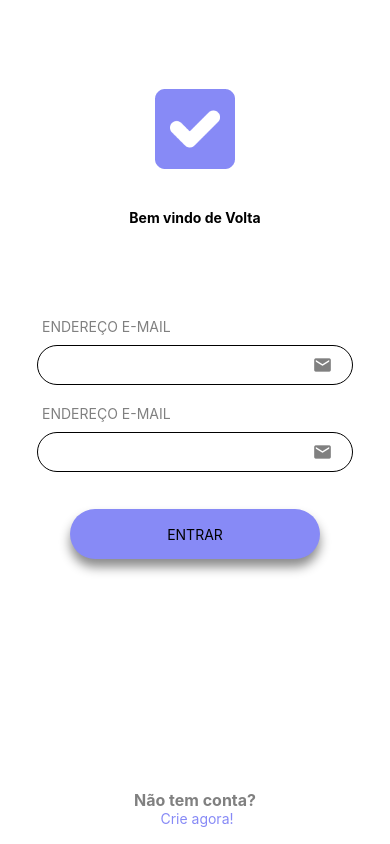
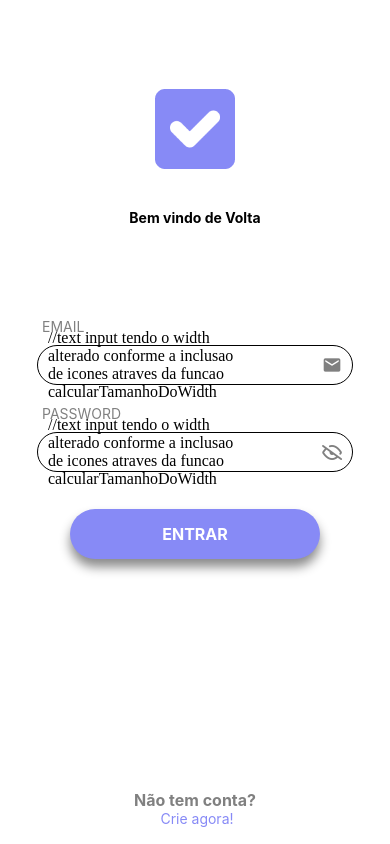
Before and after one commit to Fiwe64/ReactNativeCursoYoutube, a React Native app: screen / in a window 390 px wide. Built offline with nearby package versions, Linux system fonts and the light colour scheme.

Commit message:
Componentizando Botao e Input

```diff
--- /dev/null
+++ b/src/components/Button/index.tsx
@@ -0,0 +1,21 @@
+import { ActivityIndicator, Text, TouchableHighlightProps, TouchableOpacity, View } from 'react-native'
+import React from 'react'
+import { style } from './style'
+
+type Props = TouchableHighlightProps & {
+    text:string,
+    loading?:boolean,
+}
+
+export default function Button({...rest}:Props){
+    return (
+        <TouchableOpacity
+        style={style.button}
+        {...rest}
+        activeOpacity={0.6}
+        >
+            {rest.loading?<ActivityIndicator/> :<Text style={style.textButton}>{rest.text}</Text>}
+        </TouchableOpacity>
+    )
+
+}
--- /dev/null
+++ b/src/components/Button/style.ts
@@ -0,0 +1,31 @@
+import { StyleSheet } from "react-native";
+import { colors } from "../../themes/colors";
+
+export const style = StyleSheet.create({
+    button:{
+    width:250,
+    height:50,
+    alignItems:"center",
+    justifyContent:"center",
+    backgroundColor:colors.primary,
+    borderRadius:40,
+
+    //sombra
+    shadowColor: "#000",
+shadowOffset: {
+	width: 0,
+	height: 8,
+},
+shadowOpacity: 0.46,
+shadowRadius: 11.14,
+
+elevation: 17,
+
+
+  },
+  textButton:{
+    fontSize:16,
+    color:"white",
+    fontWeight:"bold",
+  },
+});
--- a/src/components/input/index.tsx
+++ b/src/components/input/index.tsx
@@ -1,5 +1,5 @@
-import React, { forwardRef,LegacyRef } from "react";
-import { View, TextInput,Text, TextInputProps } from "react-native";
+import React, { forwardRef, LegacyRef } from "react";
+import { View, TextInput, Text, TextInputProps, TouchableOpacity } from "react-native";
 import { FontAwesome, MaterialIcons, Octicons } from "@expo/vector-icons";
 import { style } from "./style";
 import { colors } from "../../themes/colors";
@@ -9,45 +9,79 @@ import { colors } from "../../themes/colors";
  * Dizemos ao TS: "Aceite qualquer componente que tenha as propriedades (props)
  * originais do MaterialIcons, FontAwesome OU Octicons".
  */
-type IconComponent =  React.ComponentType<React.ComponentProps<typeof MaterialIcons>> |
-                      React.ComponentType<React.ComponentProps<typeof FontAwesome>> |
-                      React.ComponentType<React.ComponentProps<typeof Octicons>>;
+type IconComponent =
+  | React.ComponentType<React.ComponentProps<typeof MaterialIcons>>
+  | React.ComponentType<React.ComponentProps<typeof FontAwesome>>
+  | React.ComponentType<React.ComponentProps<typeof Octicons>>;
 
-
- /*** 2. DEFINIÇÃO DAS PROPS (O "CONTRATO" DO COMPONENTE)
+/*** 2. DEFINIÇÃO DAS PROPS (O "CONTRATO" DO COMPONENTE)
  * O '&' faz uma "Herança" (Intersection Type):
  * Ele pega TUDO que um TextInput comum já tem e adiciona nossas customizações abaixo.
  */
 type Props = TextInputProps & {
-
   // Componentes de ícone opcionais
-  IconLeft ?: IconComponent,
-  IconRight ?: IconComponent,
+  IconLeft?: IconComponent;
+  IconRight?: IconComponent;
 
   // Nomes dos ícones (strings) que as bibliotecas usam (ex: "email", "search")
-  iconNameLeft?: string,
-  iconNameRight?: string,
-  title?: string,
+  iconNameLeft?: string;
+  iconNameRight?: string;
+  title?: string;
 
   // "Callbacks" de clique (como o OnClickListener do Java)
-  iconLeftPress ?: () => void,
-  iconRightPress ?: () => void
+  onIconLeftPress?: () => void;
+  onIconRightPress?: () => void;
+};
+
+
+
+export const Input = forwardRef<TextInput, Props>((props, ref) => {
+  const { title, IconLeft,IconRight, iconNameLeft,iconNameRight,onIconLeftPress,onIconRightPress, ...rest } = props;
+  const calcularTamanhoDoWidth = () => {
+  if (IconLeft && IconRight){
+    return '80%'
+  }
+  else if(IconLeft || IconRight){
+    return '90%'
+  }else{
+    return '100%'
+  }
 }
-
-export const Input = forwardRef<TextInput,Props>((props,ref) => {
-  const { title, IconLeft, iconNameLeft, ...rest } = props;
+const calcularTamanhoDoPadding = () => {
+  if (IconLeft && IconRight){
+    return 10;
+  }
+  else if(IconLeft || IconRight){
+    return 10;
+  }else{
+    return 20;
+  }
+}
   return (
     <>
-    <Text style= {style.titleInput}>{title ||"ENDEREÇO E-MAIL"}</Text>
-    <View>
-      <View style={style.BoxInput}>
-        {IconLeft && iconNameLeft && (
-          <IconLeft name={iconNameLeft as any} size={20} color={colors.gray}/>
-        )}
-        <TextInput style={style.input} />
-        <MaterialIcons name="email" size={20} color={colors.gray} />
+     {title&&<Text style={style.titleInput}>{title}</Text>}
+      <View>
+        <View style={[style.BoxInput,{paddingLeft:calcularTamanhoDoPadding()}]}>
+          {IconLeft && iconNameLeft && (
+            <TouchableOpacity onPress={onIconLeftPress} style={style.button}>
+            <IconLeft name={iconNameLeft as any} size={20} color={colors.gray} style={style.icon}/>
+          </TouchableOpacity>
+          )}
+
+          //text input tendo o width alterado conforme a inclusao de icones atraves da funcao calcularTamanhoDoWidth
+          <TextInput
+                    style={[
+                      style.input,{width:calcularTamanhoDoWidth()}]}
+                      ref={ref}
+                    {...rest}
+           />
+          {IconRight && iconNameRight && (
+            <TouchableOpacity onPress={onIconRightPress}>
+            <IconRight name={iconNameRight as any} size={20} color={colors.gray} style={style.icon}/>
+          </TouchableOpacity>
+          )}
+        </View>
       </View>
-    </View>
     </>
   );
 });
--- a/src/components/input/style.ts
+++ b/src/components/input/style.ts
@@ -22,4 +22,10 @@ export const style = StyleSheet.create({
         color:colors.gray,
         marginTop:20,
       },
+      icon:{
+        width:"100%"
+      },
+      button:{
+        width:"10%"
+      }
 });
--- a/src/pages/login/index.tsx
+++ b/src/pages/login/index.tsx
@@ -1,12 +1,39 @@
-import { View, Text, Image, TextInput, TouchableOpacity } from "react-native";
-import React from "react";
+import {
+  View,
+  Text,
+  Image,
+  TextInput,
+  TouchableOpacity,
+  Alert,
+} from "react-native";
+import React, { useState } from "react";
 import { style } from "./style";
 import Logo from "../../assets/logo.png";
-import { MaterialIcons } from "@expo/vector-icons";
+import { MaterialIcons, Octicons } from "@expo/vector-icons";
 import { colors } from "../../themes/colors";
-import { Input } from "../../components/input";
+import { Input } from "../../components/Input";
+import Button from "../../components/Button";
 
-const Login = () => {
+export default function Login() {
+  const [email, setEmail] = useState("");
+  const [password, setPassword] = useState("");
+  const [showPassword, setShowPassword] = useState(true);
+  const [loading, setLoading] = useState(false);
+
+  async function getLogin() {
+    setLoading(true);
+
+    try {
+      if (!email || !password) {
+        return Alert.alert("Digite o Email ou a Senha");
+      }
+
+      console.log("LOGOU!!!")
+    } catch (error) {
+      console.log(error);
+    }
+    setLoading(false);
+  }
   return (
     <View style={style.container}>
       <View style={style.boxTop}>
@@ -14,29 +41,28 @@ const Login = () => {
         <Text style={style.text}>Bem vindo de Volta</Text>
       </View>
       <View style={style.boxMid}>
-        <Input/>
-        <Input/>
-        {/* <Text style={style.titleInput}>Endereço de Email</Text>
-        <View style={style.BoxInput}>
-          <TextInput style={style.input} />
-          <MaterialIcons name="email" size={20} color={colors.gray} />
-        </View>
-
-        <Text style={style.titleInput}>Senha</Text>
-        <View style={style.BoxInput}>
-          <TextInput style={style.input} />
-          <MaterialIcons name="email" size={20} color={colors.gray} />
-        </View> */}
+        <Input
+          onChangeText={setEmail}
+          value={email}
+          title="EMAIL"
+          iconNameRight="email"
+          IconRight={MaterialIcons}
+        />
+        <Input
+          onChangeText={setPassword}
+          value={password}
+          title="PASSWORD"
+          IconRight={Octicons}
+          iconNameRight={showPassword ? "eye-closed" : "eye"}
+          secureTextEntry={showPassword}
+          onIconRightPress={() => setShowPassword(!showPassword)}
+        />
       </View>
       <View style={style.boxBottom}>
-        <TouchableOpacity style={style.button}>
-          <Text>ENTRAR</Text>
-        </TouchableOpacity>
+        <Button text="ENTRAR" loading={loading} onPress={getLogin} />
       </View>
       <Text style={style.textBotton}>Não tem conta?</Text>
       <Text style={{ color: colors.primary }}> Crie agora!</Text>
     </View>
   );
-};
-
-export default Login;
+}
--- a/src/pages/login/style.ts
+++ b/src/pages/login/style.ts
@@ -33,27 +33,9 @@ export const style = StyleSheet.create({
     fontWeight:"bold",
     marginTop:40
   },
-  titleInput:{
-    marginLeft:5,
-    color:colors.gray,
-    marginTop:20,
-  },
-  BoxInput:{
-    width:"100%",
-    height:40,
-    marginTop:10,
-    borderWidth:1,
-    flexDirection:"row",
-    alignItems:"center",
-    paddingHorizontal:10,
-    borderRadius:40,
-  },
-  input:{
-    width:"90%",
-    height:"100%",
 
-    borderRadius:40,
-  },
+
+
   button:{
     width:250,
     height:50,
```
